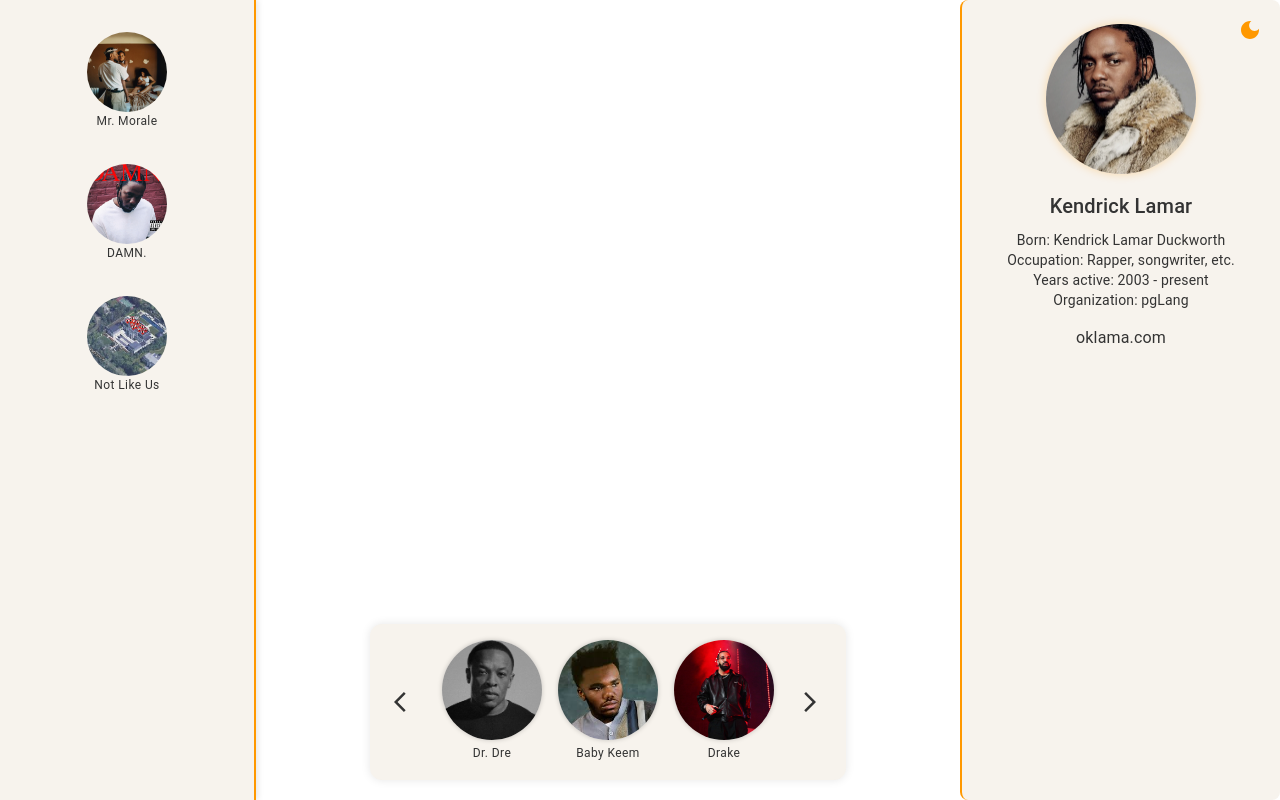
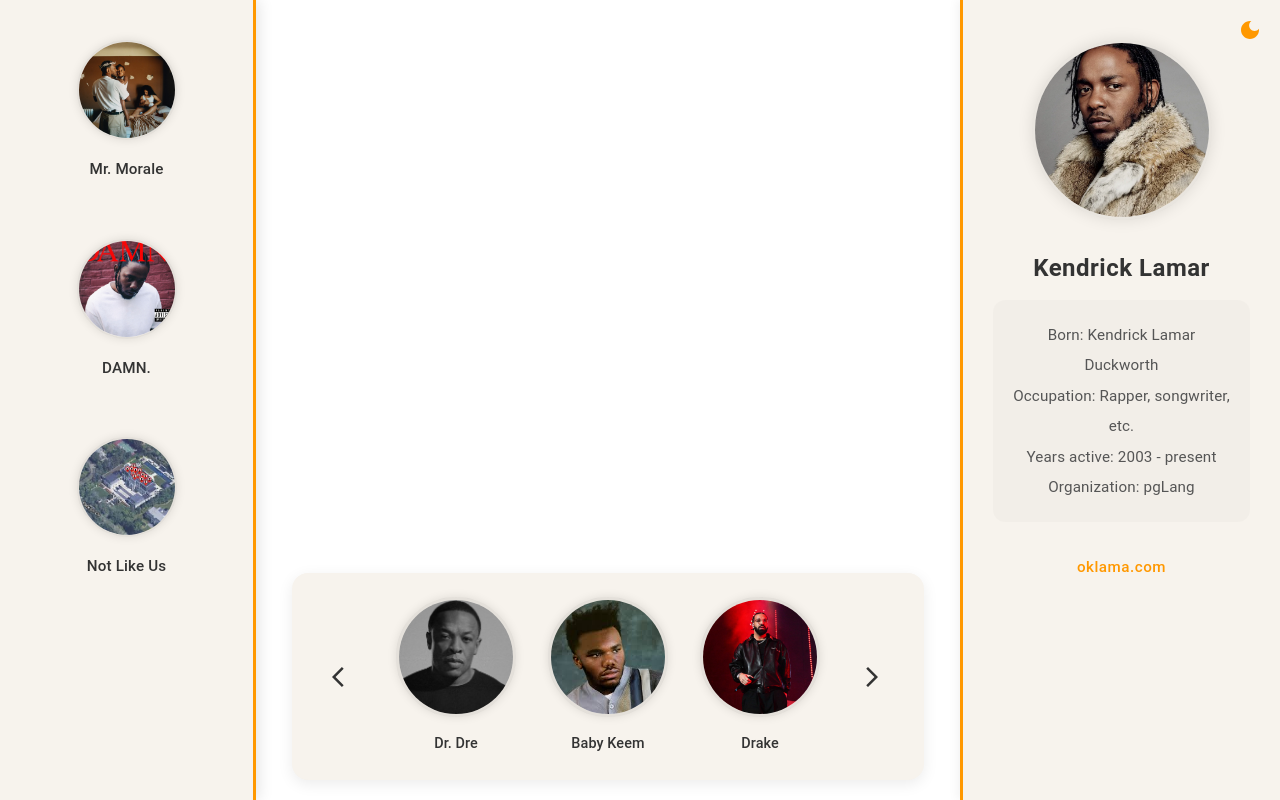
Before and after one commit to nrngooooo/searchingsystemana, a Next.js app: page /searchResult in a window 1280 px wide. Built offline with nearby package versions, Linux system fonts and the light colour scheme.

Commit message:
add logo fix style

```diff
--- a/src/components/carousel/index.tsx
+++ b/src/components/carousel/index.tsx
@@ -15,34 +15,93 @@
         display: 'flex',
         alignItems: 'center',
         justifyContent: 'center',
-        gap: 2,
-        padding: 2,
+        gap: 4, // Increased gap between items
+        padding: '24px 32px', // More horizontal padding
         bgcolor: themeMode === 'light' ? '#f7f3ed' : '#1e1e1e',
-        borderRadius: 3,
-        boxShadow: themeMode === 'dark' ? '0px 0px 15px rgba(255, 152, 0, 0.6)' : '0px 0px 10px rgba(0,0,0,0.1)',
+        borderRadius: 4,
+        boxShadow: themeMode === 'dark'
+          ? '0px 4px 20px rgba(255, 152, 0, 0.3)'
+          : '0px 4px 15px rgba(0, 0, 0, 0.08)',
+        transition: 'all 0.3s ease', // Smooth transition for theme changes
+        '&:hover': {
+          boxShadow: themeMode === 'dark'
+            ? '0px 6px 25px rgba(255, 152, 0, 0.4)'
+            : '0px 6px 20px rgba(0, 0, 0, 0.12)',
+        },
       }}
     >
-      <IconButton sx={{ color: themeMode === 'dark' ? '#ff9800' : '#333' }}>
+      <IconButton
+        sx={{
+          color: themeMode === 'dark' ? '#ff9800' : '#333',
+          '&:hover': {
+            backgroundColor: themeMode === 'dark'
+              ? 'rgba(255, 152, 0, 0.1)'
+              : 'rgba(0, 0, 0, 0.04)',
+          },
+          transition: 'all 0.2s ease',
+        }}
+      >
         <ArrowBackIosIcon />
       </IconButton>
+
       {artists.map((artist) => (
-        <Box key={artist.name} sx={{ textAlign: 'center' }}>
+        <Box
+          key={artist.name}
+          sx={{
+            textAlign: 'center',
+            transition: 'transform 0.2s ease',
+            '&:hover': {
+              transform: 'scale(1.05)',
+            },
+          }}
+        >
           <Avatar
             alt={artist.name}
             src={artist.src}
             sx={{
-              width: 100,
-              height: 100,
+              width: 120, // Slightly larger avatars
+              height: 120,
               margin: '0 auto',
-              boxShadow: themeMode === 'dark' ? '0px 0px 10px rgba(255, 152, 0, 0.6)' : '0px 0px 5px rgba(0,0,0,0.2)',
+              border: themeMode === 'dark'
+                ? '3px solid rgba(255, 152, 0, 0.3)'
+                : '3px solid rgba(0, 0, 0, 0.08)',
+              boxShadow: themeMode === 'dark'
+                ? '0px 0px 15px rgba(255, 152, 0, 0.3)'
+                : '0px 0px 10px rgba(0, 0, 0, 0.1)',
+              transition: 'all 0.3s ease',
+              '&:hover': {
+                boxShadow: themeMode === 'dark'
+                  ? '0px 0px 20px rgba(255, 152, 0, 0.4)'
+                  : '0px 0px 15px rgba(0, 0, 0, 0.15)',
+              },
             }}
           />
-          <Typography variant="caption" sx={{ color: themeMode === 'light' ? '#333' : '#ff9800', marginTop: 1 }}>
+          <Typography
+            variant="subtitle2" // Changed from caption for better readability
+            sx={{
+              color: themeMode === 'light' ? '#333' : '#ff9800',
+              marginTop: 2,
+              fontWeight: 500, // Semi-bold text
+              fontSize: '0.9rem',
+              transition: 'color 0.3s ease',
+            }}
+          >
             {artist.name}
           </Typography>
         </Box>
       ))}
-      <IconButton sx={{ color: themeMode === 'dark' ? '#ff9800' : '#333' }}>
+
+      <IconButton
+        sx={{
+          color: themeMode === 'dark' ? '#ff9800' : '#333',
+          '&:hover': {
+            backgroundColor: themeMode === 'dark'
+              ? 'rgba(255, 152, 0, 0.1)'
+              : 'rgba(0, 0, 0, 0.04)',
+          },
+          transition: 'all 0.2s ease',
+        }}
+      >
         <ArrowForwardIosIcon />
       </IconButton>
     </Box>
--- a/src/components/profile/index.tsx
+++ b/src/components/profile/index.tsx
@@ -5,40 +5,103 @@
     <Box
       sx={{
         width: '25%',
+        minWidth: '300px',
+        height: '100vh',
         bgcolor: themeMode === 'light' ? '#f7f3ed' : '#1e1e1e',
-        padding: 3,
-        borderRadius: 2,
+        padding: '40px 30px',
         color: themeMode === 'light' ? '#333' : '#ff9800',
         display: 'flex',
         flexDirection: 'column',
         alignItems: 'center',
-        borderLeft: `2px solid ${themeMode === 'light' ? '#ff9800' : '#333'}`,
+        borderLeft: `3px solid ${themeMode === 'light' ? '#ff9800' : '#333'}`,
+        boxShadow: themeMode === 'dark'
+          ? '-2px 0px 15px rgba(255, 152, 0, 0.15)'
+          : '-2px 0px 10px rgba(0, 0, 0, 0.06)',
+        transition: 'all 0.3s ease',
+        overflowY: 'auto',
       }}
     >
       <Avatar
         alt="Kendrick Lamar"
         src="/images/5.webp"
         sx={{
-          width: 150,
-          height: 150,
-          marginBottom: 2,
-          boxShadow: themeMode === 'dark' ? '0px 0px 10px rgba(255, 152, 0, 0.6)' : '0px 0px 10px rgba(255, 152, 0, 0.3)',
+          width: 180,
+          height: 180,
+          marginBottom: 4,
+          border: themeMode === 'dark'
+            ? '3px solid rgba(255, 152, 0, 0.2)'
+            : '3px solid rgba(0, 0, 0, 0.06)',
+          boxShadow: themeMode === 'dark'
+            ? '0px 0px 20px rgba(255, 152, 0, 0.3)'
+            : '0px 0px 15px rgba(0, 0, 0, 0.1)',
+          transition: 'all 0.3s ease',
+          '&:hover': {
+            transform: 'scale(1.03)',
+            boxShadow: themeMode === 'dark'
+              ? '0px 0px 25px rgba(255, 152, 0, 0.4)'
+              : '0px 0px 20px rgba(0, 0, 0, 0.15)',
+          },
         }}
       />
-      <Typography variant="h6" sx={{ color: themeMode === 'light' ? '#333' : '#ff9800', marginBottom: 1 }}>
+      <Typography
+        variant="h5"
+        sx={{
+          color: themeMode === 'light' ? '#333' : '#ff9800',
+          marginBottom: 2,
+          fontWeight: 600,
+          letterSpacing: '0.5px',
+          textAlign: 'center',
+        }}
+      >
         Kendrick Lamar
       </Typography>
-      <Typography variant="body2" sx={{ color: themeMode === 'light' ? '#333' : '#ff9800', marginBottom: 2, textAlign: 'center' }}>
-        Born: Kendrick Lamar Duckworth<br />
-        Occupation: Rapper, songwriter, etc.<br />
-        Years active: 2003 - present<br />
-        Organization: pgLang
-      </Typography>
+      <Box
+        sx={{
+          backgroundColor: themeMode === 'dark'
+            ? 'rgba(255, 152, 0, 0.05)'
+            : 'rgba(0, 0, 0, 0.02)',
+          padding: '20px',
+          borderRadius: '12px',
+          marginBottom: 3,
+          width: '100%',
+          transition: 'all 0.3s ease',
+        }}
+      >
+        <Typography
+          variant="body1"
+          sx={{
+            color: themeMode === 'light' ? '#555' : '#e0e0e0',
+            textAlign: 'center',
+            lineHeight: 2,
+            fontSize: '0.95rem',
+          }}
+        >
+          Born: Kendrick Lamar Duckworth<br />
+          Occupation: Rapper, songwriter, etc.<br />
+          Years active: 2003 - present<br />
+          Organization: pgLang
+        </Typography>
+      </Box>
       <Link
         href="https://oklama.com"
         target="_blank"
         rel="noopener"
-        sx={{ color: themeMode === 'light' ? '#333' : '#ff9800', textDecoration: 'none' }}
+        sx={{
+          color: themeMode === 'light' ? '#ff9800' : '#ff9800',
+          textDecoration: 'none',
+          padding: '10px 20px',
+          borderRadius: '8px',
+          fontWeight: 500,
+          fontSize: '0.95rem',
+          letterSpacing: '0.5px',
+          transition: 'all 0.2s ease',
+          '&:hover': {
+            backgroundColor: themeMode === 'dark'
+              ? 'rgba(255, 152, 0, 0.1)'
+              : 'rgba(255, 152, 0, 0.08)',
+            transform: 'translateY(-2px)',
+          },
+        }}
       >
         oklama.com
       </Link>
--- a/src/components/sidebar/index.tsx
+++ b/src/components/sidebar/index.tsx
@@ -11,13 +11,22 @@
     <Box
       sx={{
         width: '20%',
+        minWidth: '250px',
         bgcolor: themeMode === 'light' ? '#f7f3ed' : '#1e1e1e',
-        borderRight: `2px solid ${themeMode === 'light' ? '#ff9800' : '#333'}`,
-        padding: 2,
-        boxShadow: themeMode === 'light' ? '2px 0px 6px rgba(0,0,0,0.1)' : '2px 0px 6px rgba(255,152,0,0.3)',
+        borderRight: `3px solid ${themeMode === 'light' ? '#ff9800' : '#333'}`,
+        padding: 3,
+        boxShadow: themeMode === 'dark'
+          ? '2px 0px 15px rgba(255, 152, 0, 0.2)'
+          : '2px 0px 10px rgba(0, 0, 0, 0.08)',
+        transition: 'all 0.3s ease',
+        '&:hover': {
+          boxShadow: themeMode === 'dark'
+            ? '2px 0px 20px rgba(255, 152, 0, 0.3)'
+            : '2px 0px 15px rgba(0, 0, 0, 0.12)',
+        },
       }}
     >
-      <List>
+      <List sx={{ padding: 0 }}>
         {albums.map((album) => (
           <ListItem
             key={album.name}
@@ -25,21 +34,56 @@
               display: 'flex',
               flexDirection: 'column',
               alignItems: 'center',
-              marginBottom: 2,
+              marginBottom: 3,
+              padding: 2,
+              borderRadius: 2,
+              transition: 'all 0.2s ease',
+              cursor: 'pointer',
+              '&:hover': {
+                backgroundColor: themeMode === 'dark'
+                  ? 'rgba(255, 152, 0, 0.1)'
+                  : 'rgba(0, 0, 0, 0.04)',
+                transform: 'translateY(-2px)',
+              },
             }}
           >
-            <ListItemAvatar>
+            <ListItemAvatar sx={{ marginBottom: 1 }}>
               <Avatar
                 alt={album.name}
                 src={album.src}
                 sx={{
-                  width: 80,
-                  height: 80,
-                  boxShadow: themeMode === 'dark' ? '0px 0px 10px rgba(255, 152, 0, 0.6)' : 'none',
+                  width: 100,
+                  height: 100,
+                  border: themeMode === 'dark'
+                    ? '2px solid rgba(255, 152, 0, 0.3)'
+                    : '2px solid rgba(0, 0, 0, 0.08)',
+                  boxShadow: themeMode === 'dark'
+                    ? '0px 0px 15px rgba(255, 152, 0, 0.3)'
+                    : '0px 0px 10px rgba(0, 0, 0, 0.1)',
+                  transition: 'all 0.3s ease',
+                  '&:hover': {
+                    transform: 'scale(1.05)',
+                    boxShadow: themeMode === 'dark'
+                      ? '0px 0px 20px rgba(255, 152, 0, 0.4)'
+                      : '0px 0px 15px rgba(0, 0, 0, 0.15)',
+                  },
                 }}
               />
             </ListItemAvatar>
-            <Typography variant="caption" sx={{ color: themeMode === 'light' ? '#333' : '#ff9800' }}>
+            <Typography
+              variant="subtitle1"
+              sx={{
+                color: themeMode === 'light' ? '#333' : '#ff9800',
+                fontWeight: 500,
+                fontSize: '0.95rem',
+                textAlign: 'center',
+                transition: 'color 0.3s ease',
+                marginTop: 1,
+                '&:hover': {
+                  color: themeMode === 'light' ? '#ff9800' : '#ffa726',
+                },
+              }}
+            >
               {album.name}
             </Typography>
           </ListItem>
```
Also changed, not shown: src/container/index/index.tsx (+56 -24 lines), public/images/logo.png (added).
